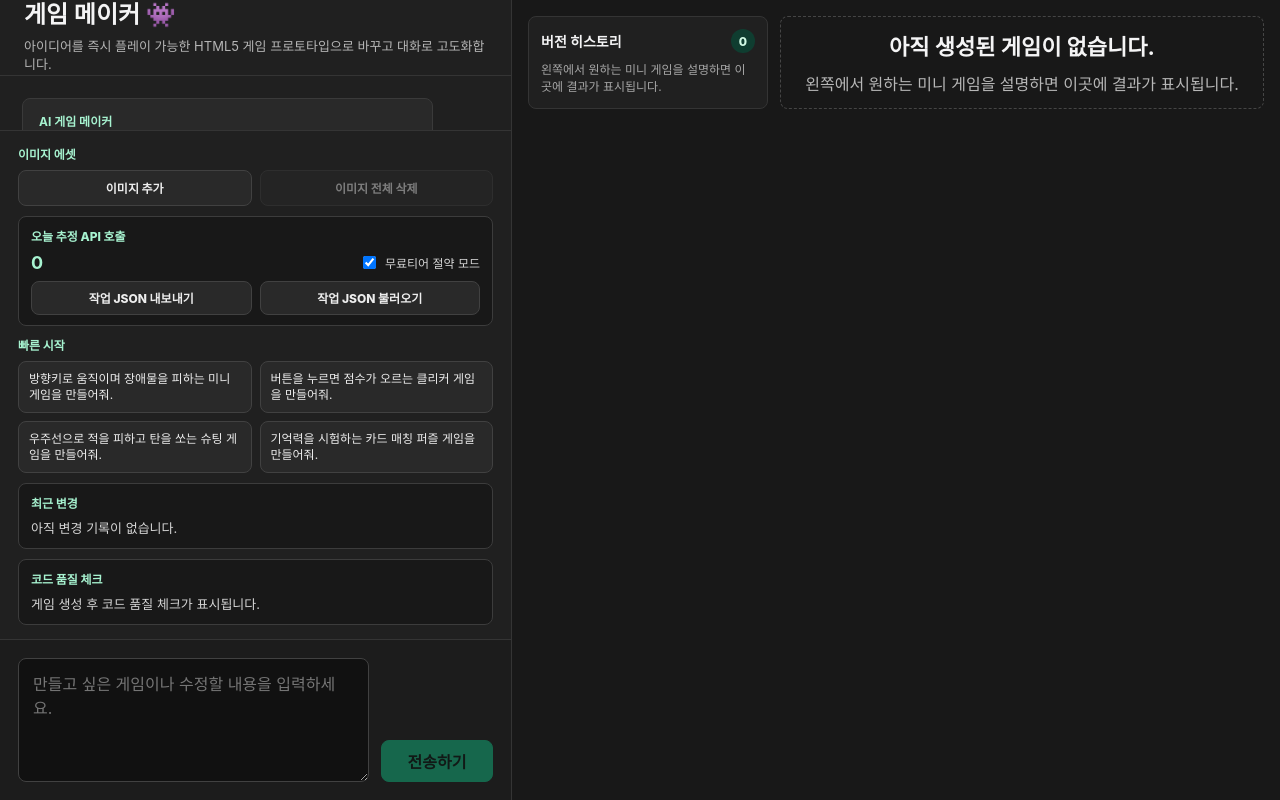
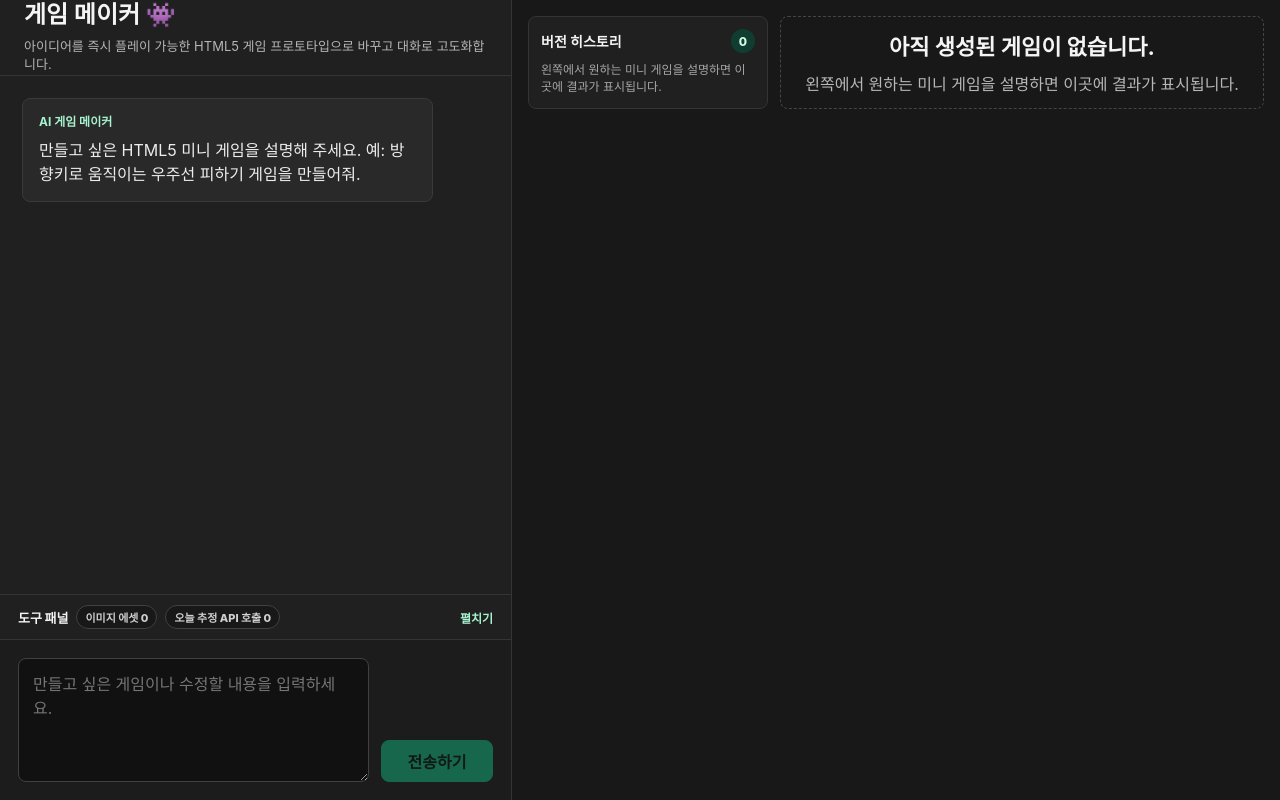
Before and after one commit to pleto333/ai-mini-game-maker, a Vue app: page / in a window 1280 px wide. Built offline with nearby package versions, Linux system fonts and the light colour scheme.

Commit message:
Prioritize chat with collapsible tool panel

```diff
--- a/src/App.vue
+++ b/src/App.vue
@@ -724,6 +724,18 @@ onMounted(() => {
         </article>
       </div>
 
+      <details class="quick-drawer">
+        <summary>
+          <span class="drawer-title">도구 패널</span>
+          <span class="drawer-pill">{{ labels.assets }} {{ imageAssets.length }}</span>
+          <span class="drawer-pill">{{ labels.requestCount }} {{ estimatedApiCalls }}</span>
+          <span v-if="generatedCode" class="drawer-pill">{{ activeModeLabel }}</span>
+          <span class="drawer-state">
+            <span class="drawer-open-label">접기</span>
+            <span class="drawer-closed-label">펼치기</span>
+          </span>
+        </summary>
+
         <section class="quick-panel">
           <div class="panel-block asset-panel">
             <div class="panel-title">{{ labels.assets }}</div>
@@ -831,6 +843,7 @@ onMounted(() => {
             </ul>
           </div>
         </section>
+      </details>
 
       <form class="composer" @submit.prevent="sendMessage()">
         <textarea
@@ -966,7 +979,7 @@ textarea {
 
 .prompt-pane {
   display: grid;
-  grid-template-rows: auto 1fr auto auto;
+  grid-template-rows: auto minmax(0, 1fr) auto auto;
   border-right: 1px solid #343434;
   background: #202020;
 }
@@ -1052,12 +1065,84 @@ textarea {
   animation: dots 1.2s steps(4, end) infinite;
 }
 
+.quick-drawer {
+  border-top: 1px solid #343434;
+  background: #202020;
+}
+
+.quick-drawer summary {
+  display: flex;
+  align-items: center;
+  gap: 8px;
+  min-height: 44px;
+  padding: 0 18px;
+  cursor: pointer;
+  list-style: none;
+  user-select: none;
+}
+
+.quick-drawer summary::-webkit-details-marker {
+  display: none;
+}
+
+.quick-drawer[open] summary {
+  border-bottom: 1px solid #343434;
+}
+
+.drawer-title {
+  color: #f4f4f5;
+  font-size: 13px;
+  font-weight: 900;
+  white-space: nowrap;
+}
+
+.drawer-pill {
+  display: inline-flex;
+  align-items: center;
+  min-height: 24px;
+  max-width: 150px;
+  padding: 0 8px;
+  border: 1px solid #414141;
+  border-radius: 999px;
+  background: #181818;
+  color: #cfcfcf;
+  font-size: 11px;
+  font-weight: 800;
+  overflow: hidden;
+  text-overflow: ellipsis;
+  white-space: nowrap;
+}
+
+.drawer-state {
+  margin-left: auto;
+  color: #a7f3d0;
+  font-size: 12px;
+  font-weight: 900;
+  white-space: nowrap;
+}
+
+.drawer-open-label {
+  display: none;
+}
+
+.quick-drawer[open] .drawer-open-label {
+  display: inline;
+}
+
+.quick-drawer[open] .drawer-closed-label {
+  display: none;
+}
+
 .quick-panel {
   display: grid;
   gap: 10px;
+  height: min(34vh, 320px);
+  min-height: 150px;
+  max-height: 46vh;
   padding: 14px 18px;
-  border-top: 1px solid #343434;
-  background: #202020;
+  overflow-y: auto;
+  resize: vertical;
+  scrollbar-color: #5a5a5a #252525;
 }
 
 .panel-block {
@@ -1588,7 +1673,18 @@ textarea {
   }
 
   .quick-panel {
+    height: min(30vh, 260px);
+    min-height: 130px;
     padding: 10px 12px;
+  }
+
+  .quick-drawer summary {
+    min-height: 42px;
+    padding: 0 12px;
+  }
+
+  .drawer-pill {
+    max-width: 112px;
   }
 
   .preset-grid {
```
Lines whose indentation alone changed are shown as unchanged.
